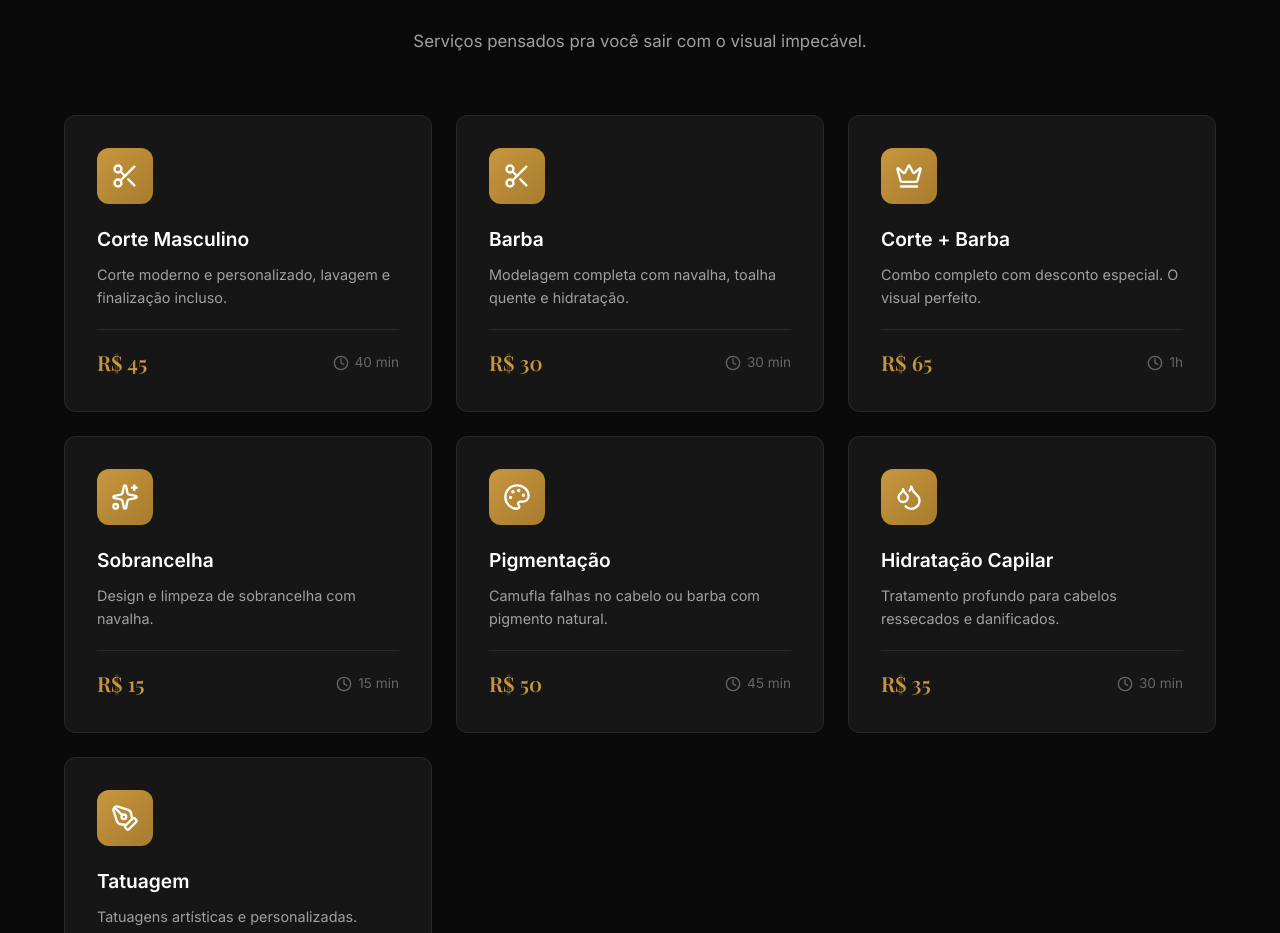
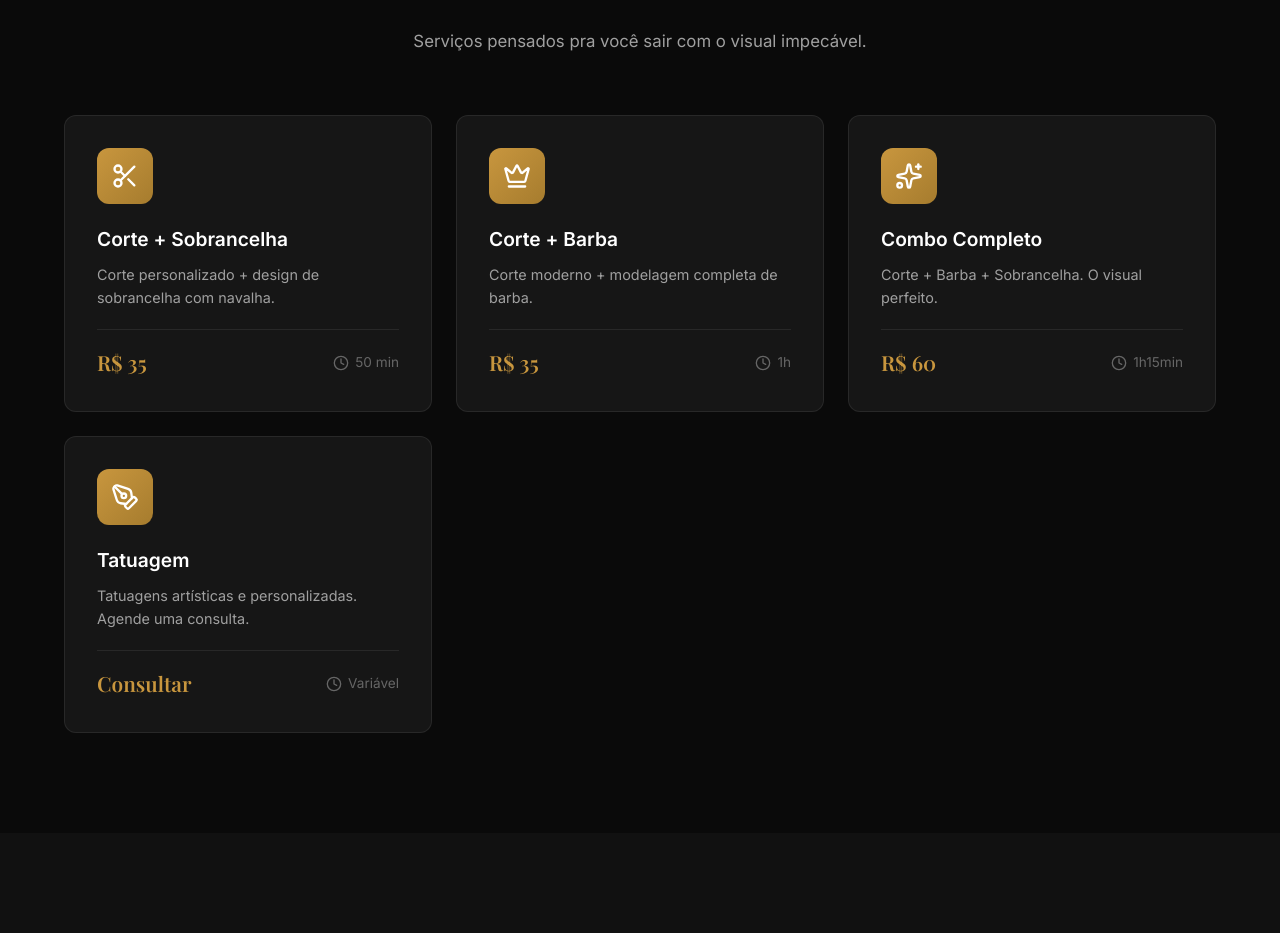
Before and after one commit to cowhezzbiz/Morais-barber, a React (Vite) app: page / in a window 1280 px wide. Shown: the part 1005-1938 px from the top of the page. Built offline with nearby package versions, Linux system fonts and the light colour scheme; a web font is replaced by a local one.

Commit message:
Atualiza serviços e preços

```diff
--- a/src/AdminPage.tsx
+++ b/src/AdminPage.tsx
@@ -18,12 +18,9 @@ interface Agendamento {
 }
 
 const PRECOS: Record<string, number> = {
-  'Corte Masculino': 45,
-  'Barba': 30,
-  'Corte + Barba': 65,
-  'Sobrancelha': 15,
-  'Pigmentação': 50,
-  'Hidratação Capilar': 35,
+  'Corte + Sobrancelha': 35,
+  'Corte + Barba': 35,
+  'Combo Completo': 60,
   'Tatuagem': 0,
 }
 
@@ -267,12 +264,9 @@ export default function AdminPage() {
             <div className="form-grupo"><label>Serviço</label>
               <select value={novoCliente.servico} onChange={e => setNovoCliente({...novoCliente, servico: e.target.value})}>
                 <option value="">Selecione...</option>
-                <option value="Corte Masculino">Corte Masculino — R$ 45</option>
-                <option value="Barba">Barba — R$ 30</option>
-                <option value="Corte + Barba">Corte + Barba — R$ 65</option>
-                <option value="Sobrancelha">Sobrancelha — R$ 15</option>
-                <option value="Pigmentação">Pigmentação — R$ 50</option>
-                <option value="Hidratação Capilar">Hidratação Capilar — R$ 35</option>
+                <option value="Corte + Sobrancelha">Corte + Sobrancelha — R$ 35</option>
+                <option value="Corte + Barba">Corte + Barba — R$ 35</option>
+                <option value="Combo Completo">Combo Completo — R$ 60</option>
                 <option value="Tatuagem">Tatuagem — Consultar</option>
               </select>
             </div>
--- a/src/App.tsx
+++ b/src/App.tsx
@@ -13,13 +13,10 @@ interface Servico {
 }
 
 const SERVICOS: Servico[] = [
-  { id: 1, nome: 'Corte Masculino', descricao: 'Corte moderno e personalizado, lavagem e finalização incluso.', preco: 'R$ 45', duracao: '40 min', icone: 'scissors' },
-  { id: 2, nome: 'Barba', descricao: 'Modelagem completa com navalha, toalha quente e hidratação.', preco: 'R$ 30', duracao: '30 min', icone: 'scissors' },
-  { id: 3, nome: 'Corte + Barba', descricao: 'Combo completo com desconto especial. O visual perfeito.', preco: 'R$ 65', duracao: '1h', icone: 'crown' },
-  { id: 4, nome: 'Sobrancelha', descricao: 'Design e limpeza de sobrancelha com navalha.', preco: 'R$ 15', duracao: '15 min', icone: 'sparkles' },
-  { id: 5, nome: 'Pigmentação', descricao: 'Camufla falhas no cabelo ou barba com pigmento natural.', preco: 'R$ 50', duracao: '45 min', icone: 'palette' },
-  { id: 6, nome: 'Hidratação Capilar', descricao: 'Tratamento profundo para cabelos ressecados e danificados.', preco: 'R$ 35', duracao: '30 min', icone: 'droplets' },
-  { id: 7, nome: 'Tatuagem', descricao: 'Tatuagens artísticas e personalizadas. Agende uma consulta.', preco: 'Consultar', duracao: 'Variável', icone: 'pen' },
+  { id: 1, nome: 'Corte + Sobrancelha', descricao: 'Corte personalizado + design de sobrancelha com navalha.', preco: 'R$ 35', duracao: '50 min', icone: 'scissors' },
+  { id: 2, nome: 'Corte + Barba', descricao: 'Corte moderno + modelagem completa de barba.', preco: 'R$ 35', duracao: '1h', icone: 'crown' },
+  { id: 3, nome: 'Combo Completo', descricao: 'Corte + Barba + Sobrancelha. O visual perfeito.', preco: 'R$ 60', duracao: '1h15min', icone: 'sparkles' },
+  { id: 4, nome: 'Tatuagem', descricao: 'Tatuagens artísticas e personalizadas. Agende uma consulta.', preco: 'Consultar', duracao: 'Variável', icone: 'pen' },
 ]
 
 const getIcon = (name: string) => {
```
